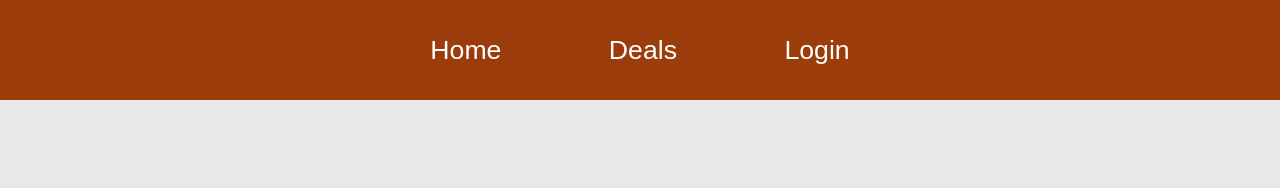
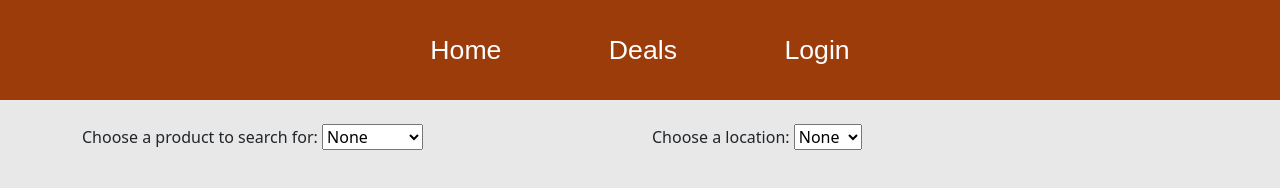
Before and after one commit to MNoun/COMP335Final, a website: page public/deals.html in a window 1280 px wide. Drawn offline with nearby package versions, Linux system fonts and the light colour scheme.

Commit message:
Added HTML dropdown menus to deals.html

```diff
--- a/public/deals.html
+++ b/public/deals.html
@@ -17,8 +17,26 @@
   <main class="container">
     <div class="row">
         <div class="col-lg">
+          <br>
+          <label for="products">Choose a product to search for:</label>
+          <select name="products" id="products">
+            <option value="beverage">Beverages</option>
+            <option value="snack">Snacks</option>
+            <option value="meat">Meat</option>
+            <option value="produce">Produce</option>
+            <option value="bread">Bread</option>
+            <option value="none" selected>None</option>
+          </select>
         </div>
         <div class="col-lg">
+          <br>
+          <label for="location">Choose a location:</label>
+          <select name="location" id="location">
+            <option value="02370">02370</option>
+            <option value="02351">02351</option>
+            <option value="02324">02324</option>
+            <option value="none" selected>None</option>
+          </select>
         </div>
     </div>
   </main>
```
